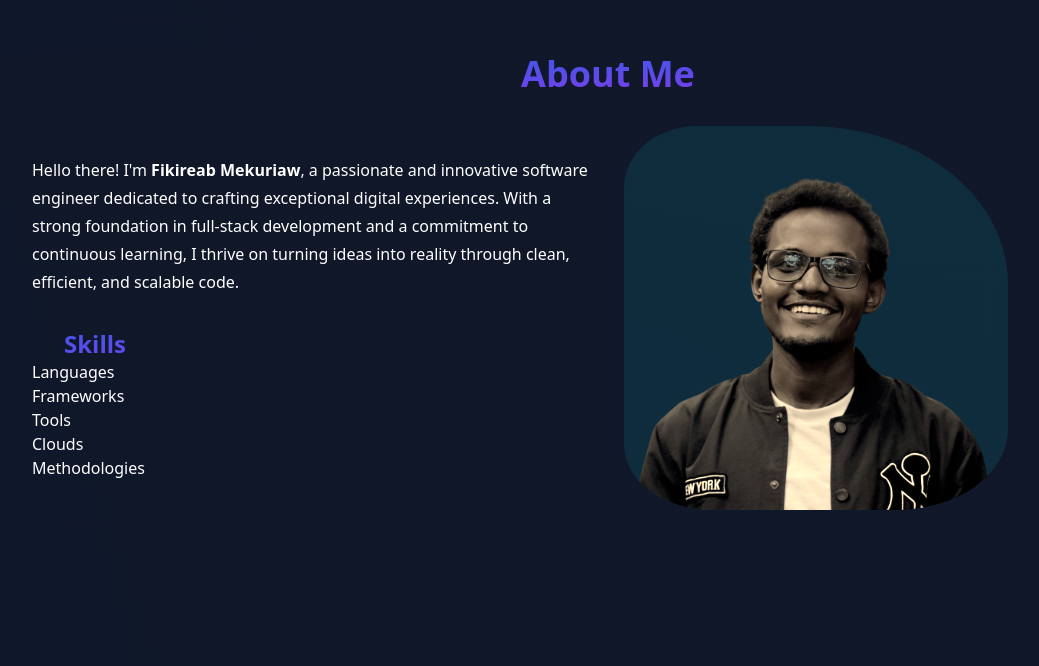
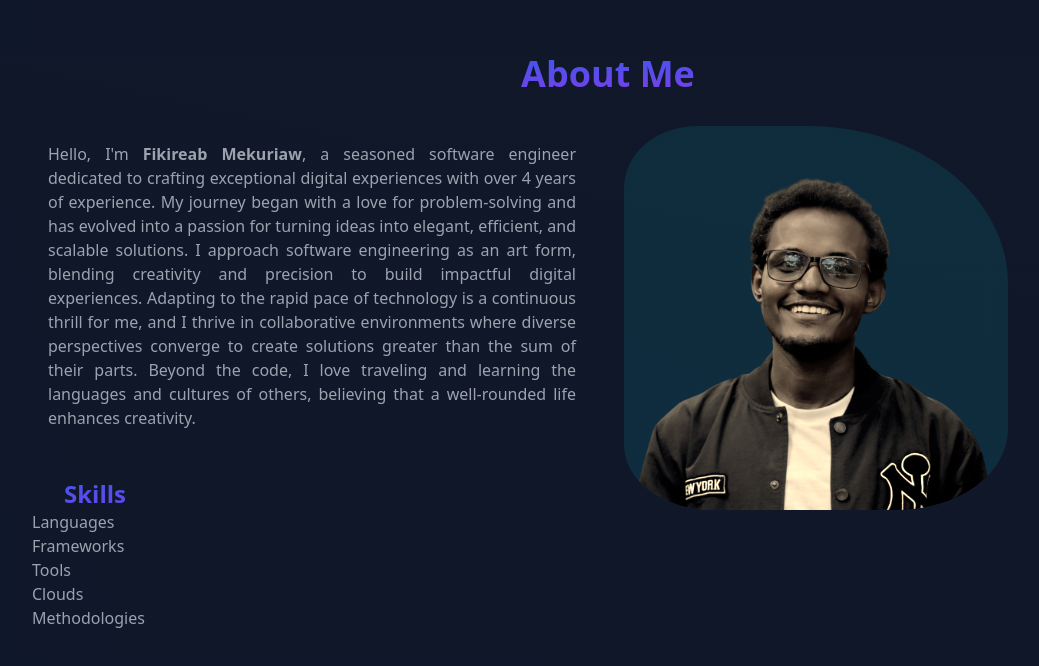
Before and after one commit to fikireab-m/personal-website, a React (Vite) app: page / in a window 1280 px wide. Shown: the part 746-1412 px from the top of the page, without its empty margins (32-1071 px from the left). Built offline with nearby package versions, Linux system fonts and the light colour scheme.

Commit message:
about me content

```diff
--- a/src/App.css
+++ b/src/App.css
@@ -18,7 +18,10 @@
   -webkit-animation: text-shadow-drop-bottom .6s both;
   animation: text-shadow-drop-bottom .6s both;
 }
-
+.about-me-text{
+  text-align: justify;
+  text-justify: inter-word;
+}
 .img-container {
   background-color: #00eeff18;
   border-radius: 19% 52% 29% 23% / 16% 41% 21% 17%;
--- a/src/pages/About.tsx
+++ b/src/pages/About.tsx
@@ -6,12 +6,14 @@ const AboutMe = () => {
                 <h1 className="text-4xl font-bold text-center text-transparent bg-gradient-to-br from-blue-600 to-purple-600" style={{ backgroundClip: "text" }}>
                     About Me
                 </h1>
-                <div className="px-8 py-8 grid grid-cols-1 md:grid-cols-2 items-center gap-8 mx-auto">
+                <div className="px-8 py-8 grid grid-cols-1 md:grid-cols-2 content-center items-start gap-8 mx-auto">
 
-                    <div className="text-justify md:text-left text-white">
-                        <p className=" leading-7">
-                            Hello there! I'm <strong>Fikireab Mekuriaw</strong>, a passionate and innovative software engineer dedicated to crafting exceptional digital experiences. With a strong foundation in full-stack development and a commitment to continuous learning, I thrive on turning ideas into reality through clean, efficient, and scalable code.
-                        </p>
+                    <div className="md:text-left text-gray-400">
+                        <div className="rounded-lg p-4 hover:bg-[#00eeff18] hover:bg-opacity-25">
+                            <p className="text-justify leading-6">
+                                Hello, I'm <strong>Fikireab Mekuriaw</strong>, a seasoned software engineer dedicated to crafting exceptional digital experiences with over 4 years of experience. My journey began with a love for problem-solving and has evolved into a passion for turning ideas into elegant, efficient, and scalable solutions. I approach software engineering as an art form, blending creativity and precision to build impactful digital experiences. Adapting to the rapid pace of technology is a continuous thrill for me, and I thrive in collaborative environments where diverse perspectives converge to create solutions greater than the sum of their parts. Beyond the code, I love traveling and learning the languages and cultures of others, believing that a well-rounded life enhances creativity.
+                            </p>
+                        </div>
                         <h1 className="px-8 pt-8 text-2xl font-bold text-transparent bg-gradient-to-br from-blue-600 to-purple-600" style={{ backgroundClip: "text" }}>
                             Skills
                         </h1>
```
